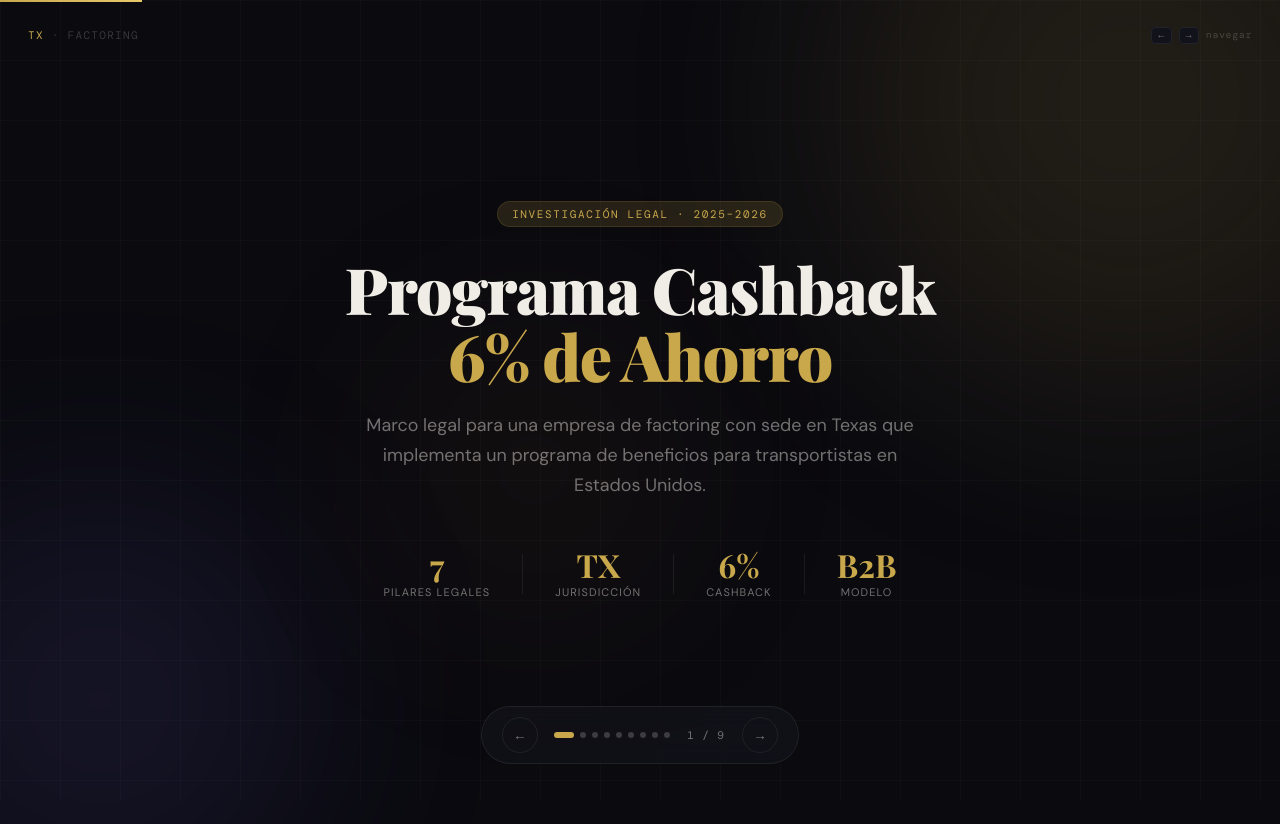
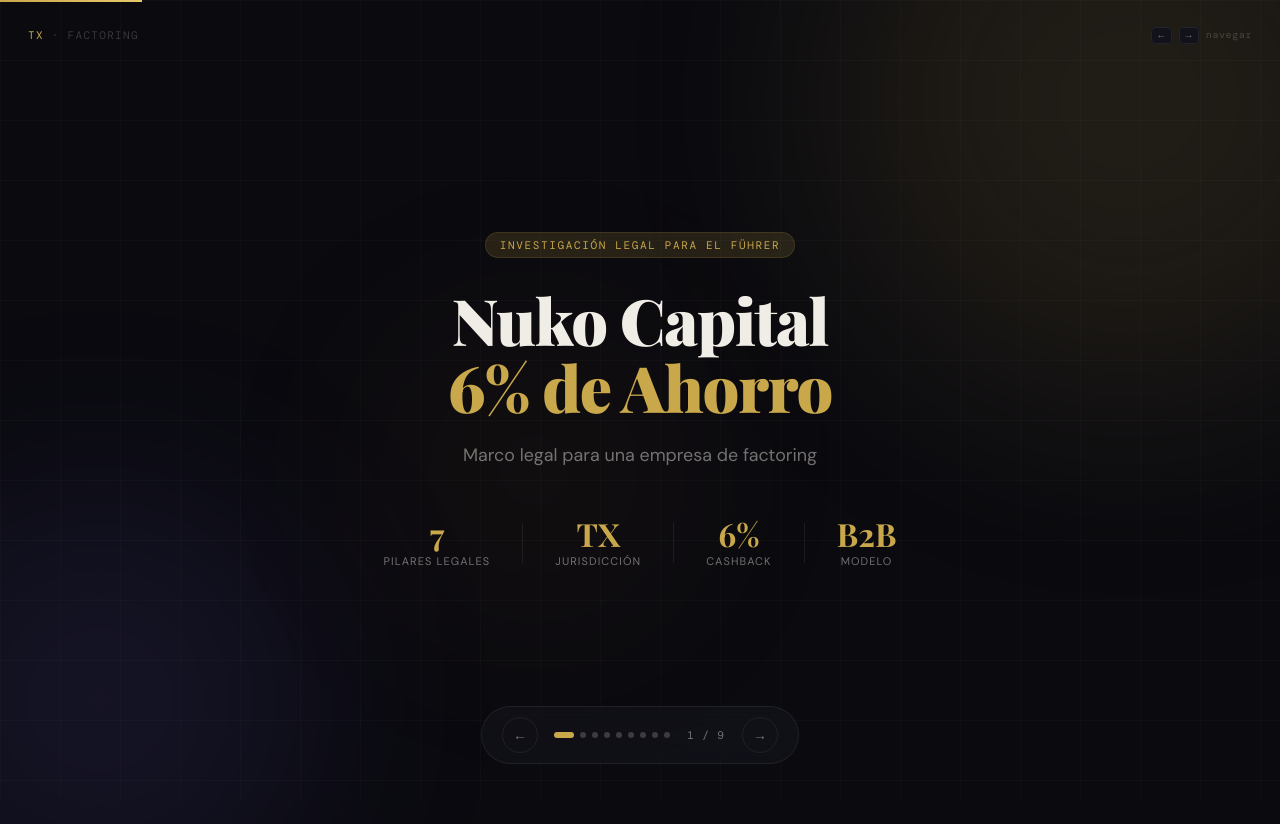
Before and after one commit to IMMoonless/marco-legal, a plain HTML site: page index.html in a window 1280 px wide. Drawn offline with nearby package versions, Linux system fonts and the light colour scheme.

Commit message:
Update index.html

```diff
--- a/index.html
+++ b/index.html
@@ -3,7 +3,7 @@
 <head>
 <meta charset="UTF-8">
 <meta name="viewport" content="width=device-width, initial-scale=1.0">
-<title>Programa Cashback 6% — Marco Legal | Factoring Texas</title>
+<title>Programa Cashback 6% — Marco Legal | Nuko Capital</title>
 <link href="https://fonts.googleapis.com/css2?family=Playfair+Display:wght@400;700;900&family=DM+Sans:wght@300;400;500&family=DM+Mono:wght@400;500&display=swap" rel="stylesheet">
 <style>
   :root {
@@ -558,9 +558,9 @@
 <div class="deck">
 
 <div class="slide active" id="slide-0">
-  <div class="tag">Investigación Legal · 2025–2026</div>
-  <h1 class="hero-title">Programa Cashback<br><span>6% de Ahorro</span></h1>
-  <p class="hero-sub">Marco legal para una empresa de factoring con sede en Texas que implementa un programa de beneficios para transportistas en Estados Unidos.</p>
+  <div class="tag">Investigación Legal para el führer</div>
+  <h1 class="hero-title">Nuko Capital<br><span>6% de Ahorro</span></h1>
+  <p class="hero-sub">Marco legal para una empresa de factoring</p>
   <div class="hero-meta">
     <div class="hero-meta-item">
       <div class="val">7</div>
```
